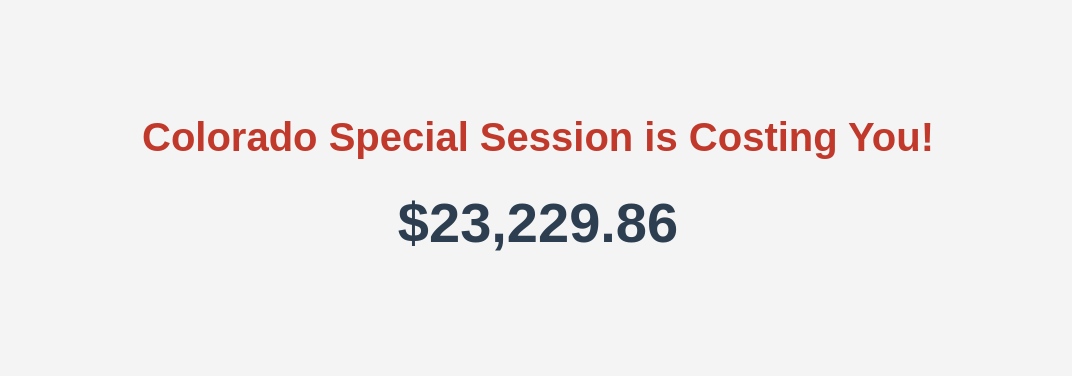
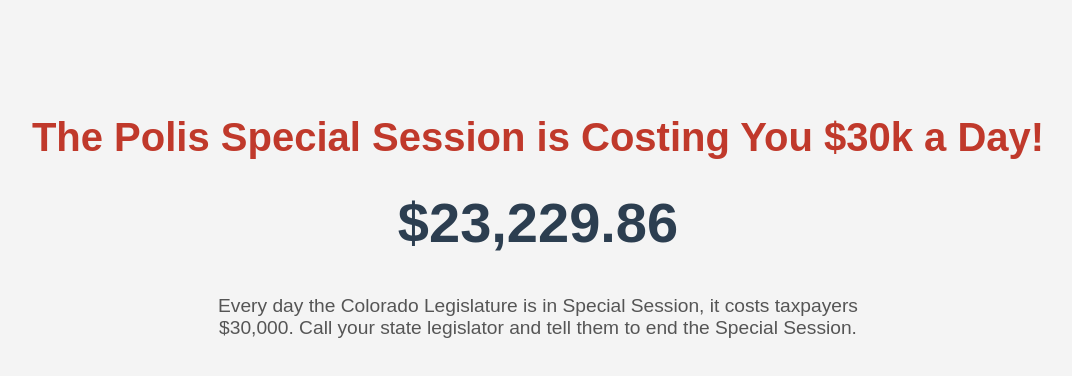
Before and after one commit to ageorge3-fcg/colorado-counter, a plain HTML site: page index.html in a window 1280 px wide. Shown: the whole page, without its empty margins (102-1174 px from the left). Drawn offline with Linux system fonts and the light colour scheme.

Commit message:
Add files via upload

```diff
--- a/index.html
+++ b/index.html
@@ -1,3 +1,4 @@
+
 <!DOCTYPE html>
 <html lang="en">
 <head>
@@ -21,16 +22,29 @@
       font-size: 3.5em;
       font-weight: bold;
       color: #2c3e50;
+      margin-bottom: 40px;
+    }
+
+    #footer-text {
+      font-size: 1.2em;
+      color: #555;
+      max-width: 700px;
+      margin: 0 auto;
+      padding: 0 20px;
     }
   </style>
 </head>
 <body>
-  <h1>Colorado Special Session is Costing You!</h1>
+  <h1>The Polis Special Session is Costing You $30k a Day!</h1>
   <div id="counter">$0.00</div>
+  <div id="footer-text">
+    Every day the Colorado Legislature is in Special Session, it costs taxpayers $30,000.
+    Call your state legislator and tell them to end the Special Session.
+  </div>
 
   <script>
-    const startTime = new Date('2025-07-11T00:00:00'); // start date
-    const ratePerSecond = 30000 / 86400; // $ per second
+    const startTime = new Date('2025-07-11T00:00:00');
+    const ratePerSecond = 30000 / 86400;
 
     function updateCounter() {
       const now = new Date();
```
